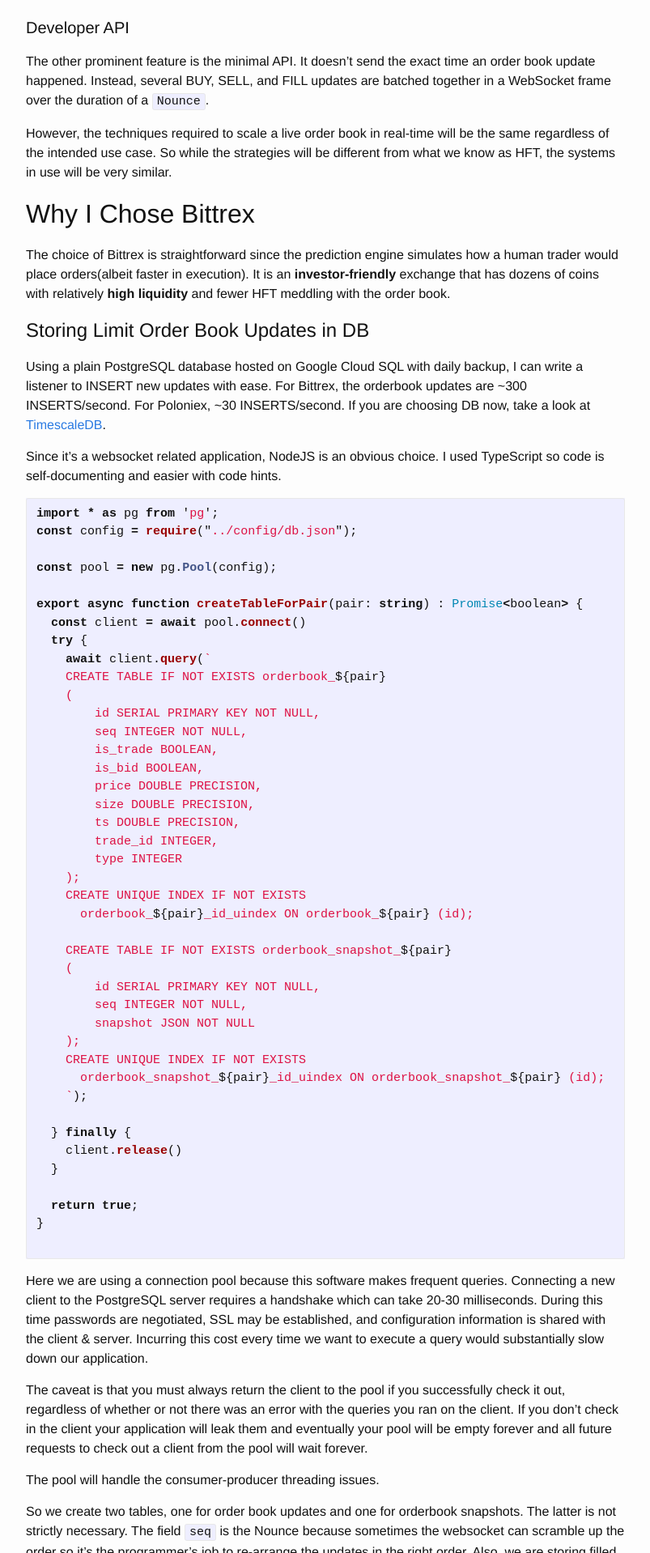
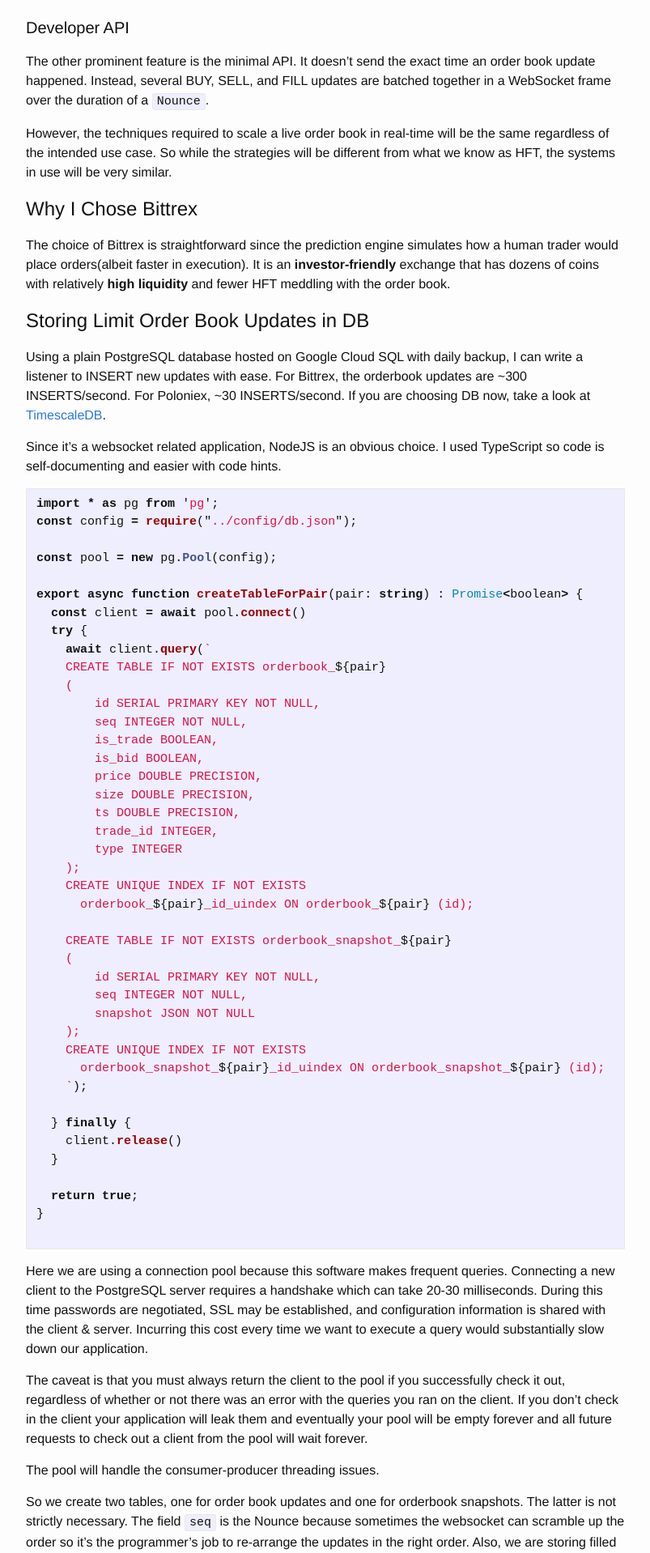
Before and after one commit to 0b01/rickyhan.com, a Jekyll site: the page built from _posts/2017-09-09-import-orderbook-from-exchanges.markdown, in a window 1280 px wide. Shown: the part 1623-3541 px from the top of the page at 81% size, without its empty margins (238-1041 px from the left). Built offline with Jekyll 4.4.1, drawn with Linux system fonts in a browser that asks for light colours.

Commit message:
added more explanations

```diff
--- a/_posts/2017-09-09-import-orderbook-from-exchanges.markdown
+++ b/_posts/2017-09-09-import-orderbook-from-exchanges.markdown
@@ -42,9 +42,11 @@
 
 However, the techniques required to scale a live order book in real-time will be the same regardless of the intended use case. So while the strategies will be different from what we know as HFT, the systems in use will be very similar.
 
-## Why I Chose Bittrex
+
+# Why I Chose Bittrex
 
 The choice of Bittrex is straightforward since the prediction engine simulates how a human trader would place orders(albeit faster in execution). It is an **investor-friendly** exchange that has dozens of coins with relatively **high liquidity** and fewer HFT meddling with the order book.
+
 
 # Storing Limit Order Book Updates in DB
 
```
